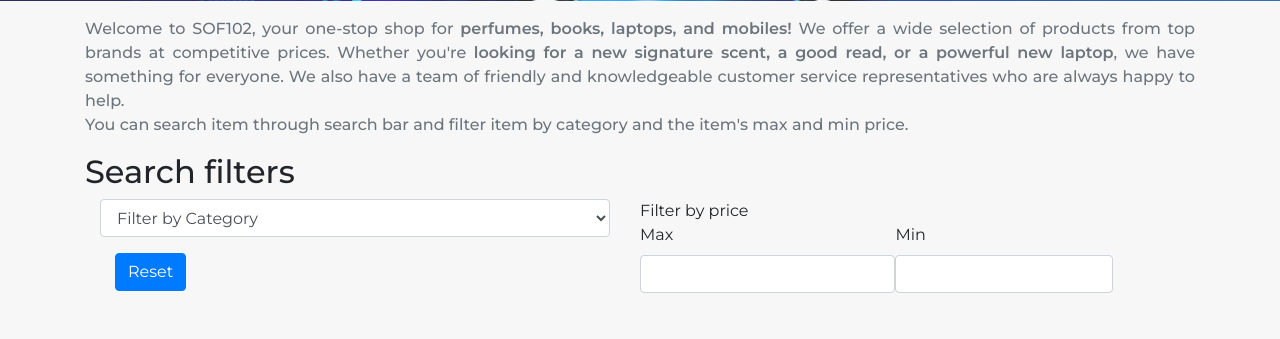
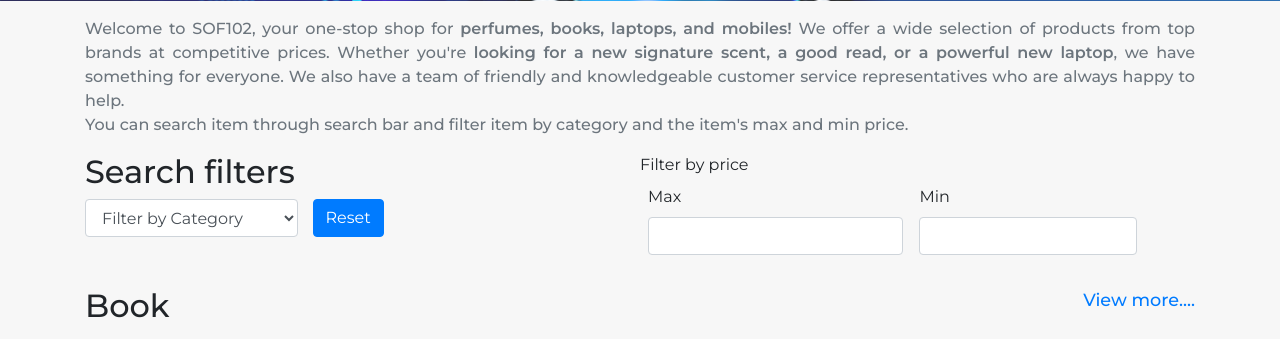
Before and after one commit to dkc1549/e-commerce, a PHP site: page / in a window 1280 px wide. Shown: the part 378-717 px from the top of the page. Run offline with PHP 8.4, Linux system fonts and the light colour scheme; data comes from the database, SQL or seed files in the repository; some libraries are stand-ins or nearby versions.

Commit message:
price in one line

```diff
--- a/index.php
+++ b/index.php
@@ -61,11 +61,14 @@ function cutString($string, $length)
     <!-- ============= Catchy Headline ends ============ -->
     <div class="container-fluid">
         <div class="container">
+            <div class="row">
+            <div class="col-6">
             <h2>Search filters</h2>
             <div class="row">
-                <div class="col-6">
-                    <div class="container">
-                        <select id="category" class="form-select col-12 form-control form-select-lg mb-3" aria-label=".form-select-lg example">
+                <div class="col-md-6">
+                    <div class="container-fluid">
+                        <div class="row">
+                            <select id="category" class="form-select col-10 form-control form-select mb-3" aria-label=".form-select example">
                                 <option selected disabled>Filter by Category</option>
                                 <option value="book">Book</option>
                                 <option value="perfume">Perfume</option>
@@ -77,17 +80,20 @@ function cutString($string, $length)
                             </div>
                         </div>
                     </div>
+                </div>
+            </div>
+            </div>
             <!-- =========== Price filter goes here =========== -->
-                <div class="col-6">
+            <div class="col-md-6">
                 <div class="row">
                     <div class="text-center">Filter by price</div>
                     <div class="container">
                         <div class="row justify-content-evenly">
-                                <div class="mb-5">
+                            <div class="m-2">
                                 <label for="" class="form-label">Max</label>
                                 <input type="number" step="0.01" class="d-inline-block form-control" name="" id="max" placeholder="">
                             </div>
-                                <div class="mb-5">
+                            <div class="m-2">
                                 <label for="" class="form-label">Min</label>
                                 <input type="number" step="0.01" class="form-control" name="" id="min" placeholder="">
                             </div>
@@ -96,30 +102,8 @@ function cutString($string, $length)
                 </div>
             </div>
             </div>
+
         </div>
-
-        <!-- <div class="col-md-3 text-center pt-4">
-                filter by price<br />
-                <div class="mb-3">
-                  <label for="" class="form-label">Max</label>
-                  <input type="text"
-                    class="form-control" name="" id="" aria-describedby="helpId" placeholder="">
-                </div>
-                <div class="mb-3">
-                  <label for="" class="form-label">Min</label>
-                  <input type="text"
-                    class="form-control" name="" id="" aria-describedby="helpId" placeholder="">
-                </div>
-                <div class="m-4">
-                    <span>max</span>
-                    <input type="number" />
-                </div>
-                <div class="m-4">
-                    <span>min</span>
-                    <input type="number" />
-                </div>
-                <br />
-            </div> -->
         <div class="container-fluid" id="filteroutput">
             <div class="my-4">
                 <div class="container d-flex justify-content-between">
--- a/process/connect.php
+++ b/process/connect.php
@@ -2,5 +2,5 @@
 $servername = "localhost";
 $username = "root";
 $password = "";
-$dbname = "data";
+$dbname = "SOF102";
 $connect = new mysqli($servername, $username, $password, $dbname);
```
Lines whose indentation alone changed are shown as unchanged.
